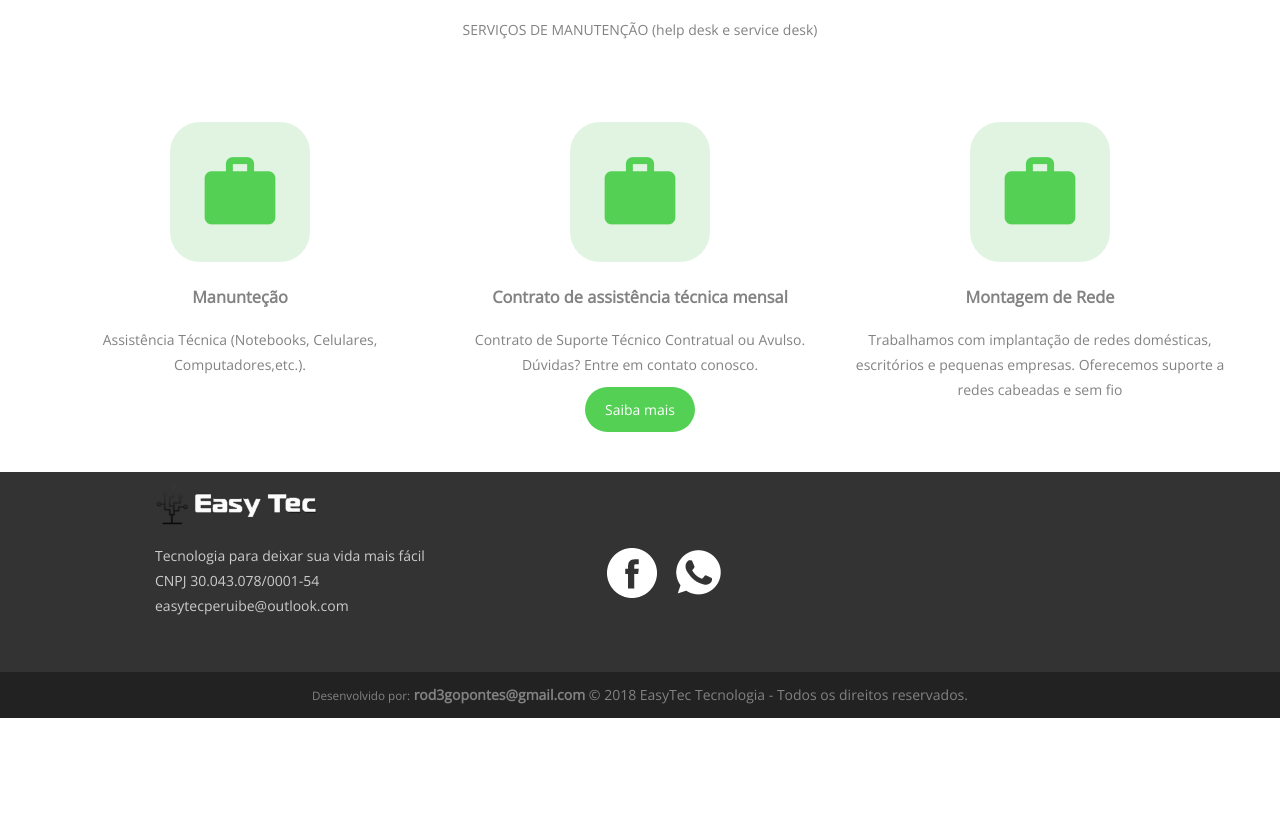
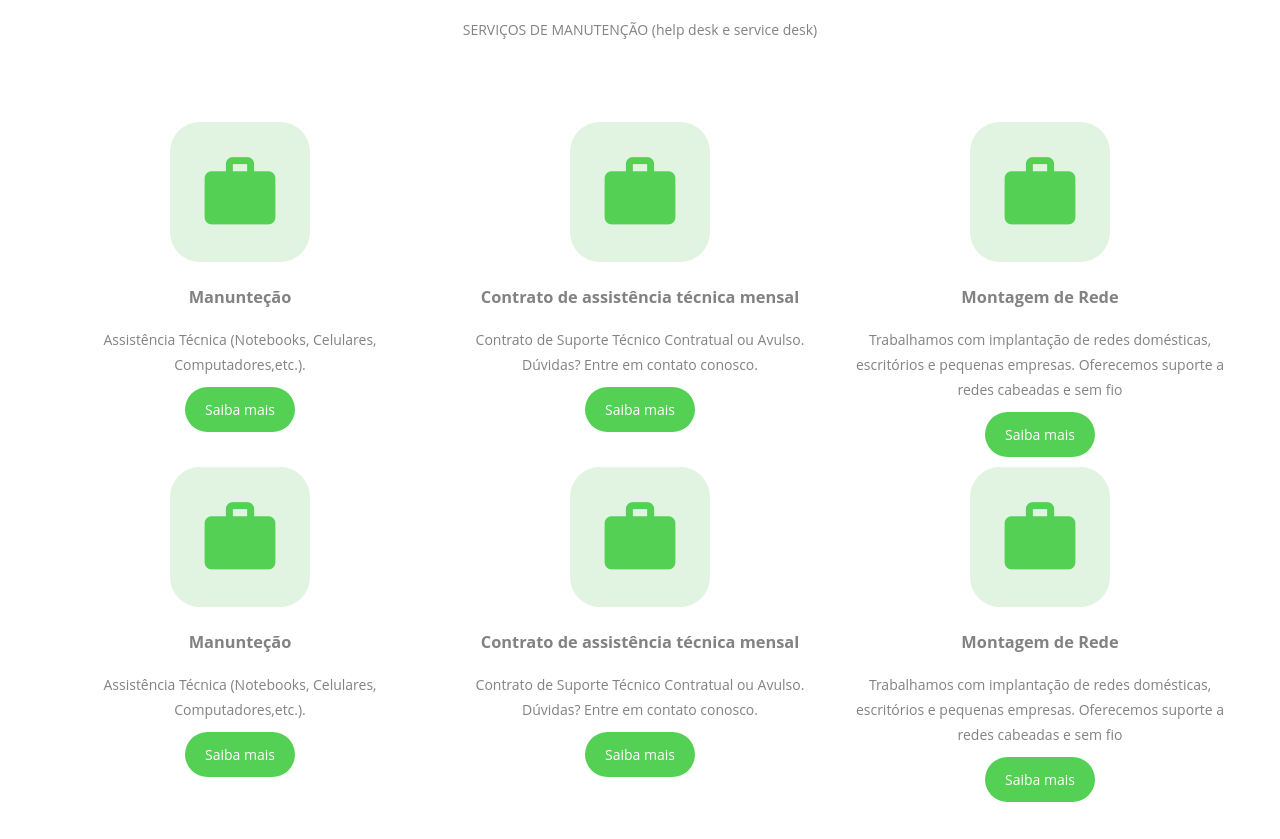
Before and after one commit to rod3goh/rod3goh, a plain HTML site: page index.html in a window 1280 px wide. Shown: the part 735-1574 px from the top of the page. Before the commit the page ends 1453 px from the top, so only its background shows below. Drawn offline with nearby package versions, Linux system fonts and the light colour scheme; a script that the page names is missing.

Commit message:
atualizacao

```diff
--- a/index.html
+++ b/index.html
@@ -4,9 +4,8 @@
 <head>
   <meta charset="UTF-8">
   <meta http-equiv="X-UA-Compatible" content="IE=edge">
-  <meta name="viewport" content="width=device-width, initial-scale=1">
+  <meta name="viewport" content="width=device-width, initial-scale=10">
   <title>EasyTec</title>
-  <link href="https://fonts.googleapis.com/css?family=Open+Sans" rel="stylesheet">
   <link href="https://fonts.googleapis.com/icon?family=Material+Icons" rel="stylesheet">
   <link href="css/pages/home.min.css" rel="stylesheet">
   <link rel="shortcut icon" href="images/logonavegador.ico" type="image/x-icon" />
@@ -19,7 +18,7 @@
       <div class="row">
         <div class="col col-desktop-3 col-6">
           <a href="index.html">
-            <img src="images/logo.png" alt="Logo">
+            <img src="images/logo_azul.png" alt="Logo">
           </a>
         </div>
         <div class="col col-desktop-9 col-6">
@@ -37,8 +36,8 @@
       </div>
       <div class="row">
         <div class="col col-desktop-12 title">
-          <h1>Aulas particulares iniciação à informática</h1>
-          <h2> Smartphones, Tablets e Computadores</h2>
+          <h1>Tecnologia para deixar sua vida mais fácil</h1>
+          <h2>Informação é a principal arma contra as ameaças na internet</h2>
         </div>
       </div>
     </div>
@@ -59,6 +58,9 @@
             </div>
             <h3>Manunteção</h3>
             <p>Assistência Técnica (Notebooks, Celulares, Computadores,etc.).</p>
+			<p>
+                <a href="contato.html" class="btn">Saiba mais</a>
+              </p>
 
           </div>
           <div class="col col-desktop-4">
@@ -79,6 +81,47 @@
             <h3>Montagem de Rede</h3>
             <p>Trabalhamos com implantação de redes domésticas, escritórios e pequenas empresas. Oferecemos suporte a redes
               cabeadas e sem fio</p>
+			  <p>
+                <a href="contato.html" class="btn">Saiba mais</a>
+              </p>
+
+          </div>
+        </div>
+      </div>
+      <div class="container">
+        <div class="row">
+          <div class="col col-desktop-4">
+            <div class="icon-container">
+              <i class="material-icons">work</i>
+            </div>
+            <h3>Manunteção</h3>
+            <p>Assistência Técnica (Notebooks, Celulares, Computadores,etc.).</p>
+			<p>
+                          <a href="contato.html" class="btn">Saiba mais</a>
+              </p>
+
+          </div>
+          <div class="col col-desktop-4">
+            <div class="icon-container">
+              <i class="material-icons">work</i>
+            </div>
+            <h3>Contrato de assistência técnica mensal</h3>
+            <p>Contrato de Suporte Técnico Contratual ou Avulso.</br> Dúvidas? Entre em contato conosco.</p>
+            <p>
+                <a href="contato.html" class="btn">Saiba mais</a>
+              </p>
+
+          </div>
+          <div class="col col-desktop-4">
+            <div class="icon-container">
+              <i class="material-icons">work</i>
+            </div>
+            <h3>Montagem de Rede</h3>
+            <p>Trabalhamos com implantação de redes domésticas, escritórios e pequenas empresas. Oferecemos suporte a redes
+              cabeadas e sem fio</p>
+			  <p>
+                <a href="contato.html" class="btn">Saiba mais</a>
+              </p>
 
           </div>
         </div>
```
Also changed, not shown: contato.html (+1 -1 lines), css/pages/contato.min.css, css/pages/home.min.css, images/background-contato.jpg, images/background-header.jpg.
